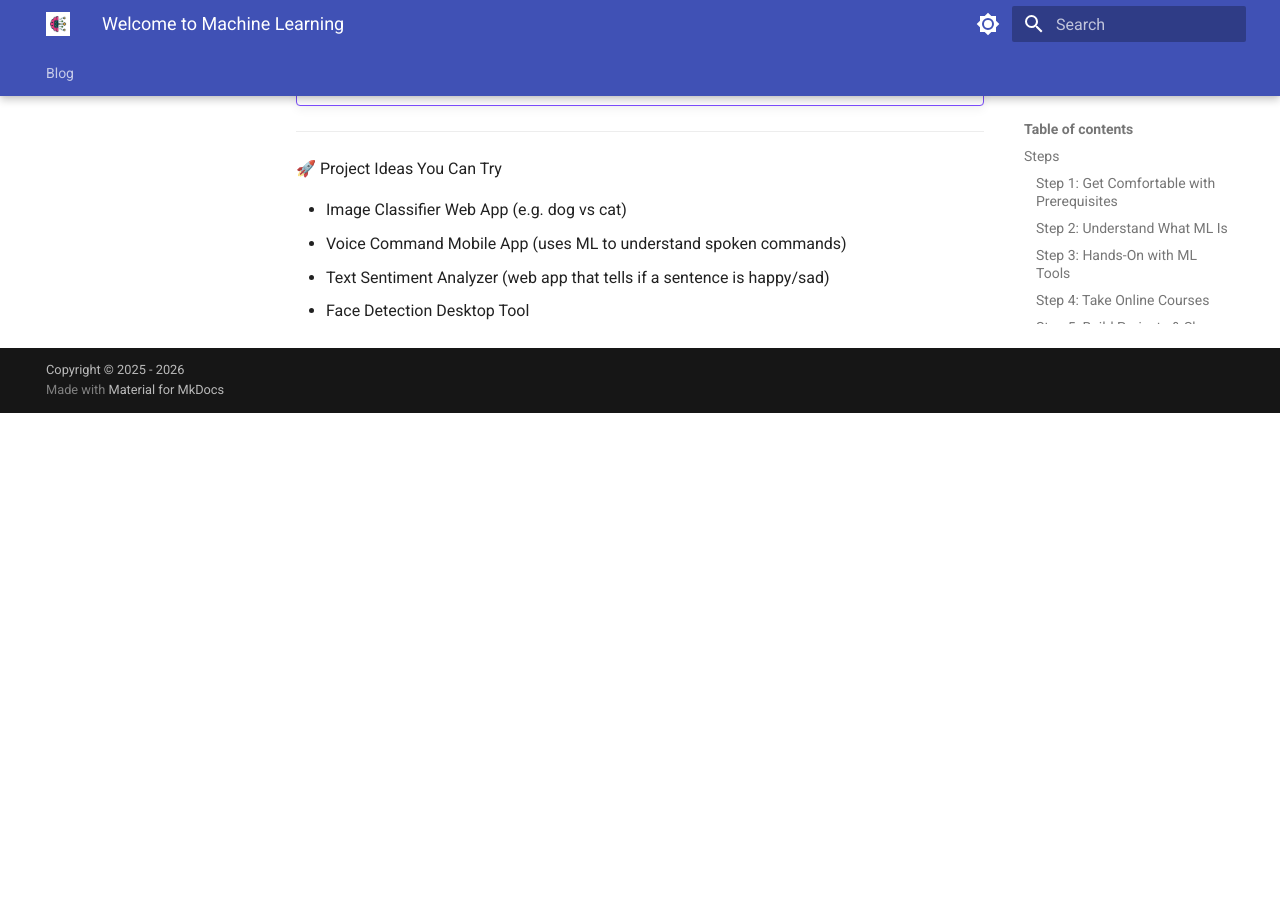
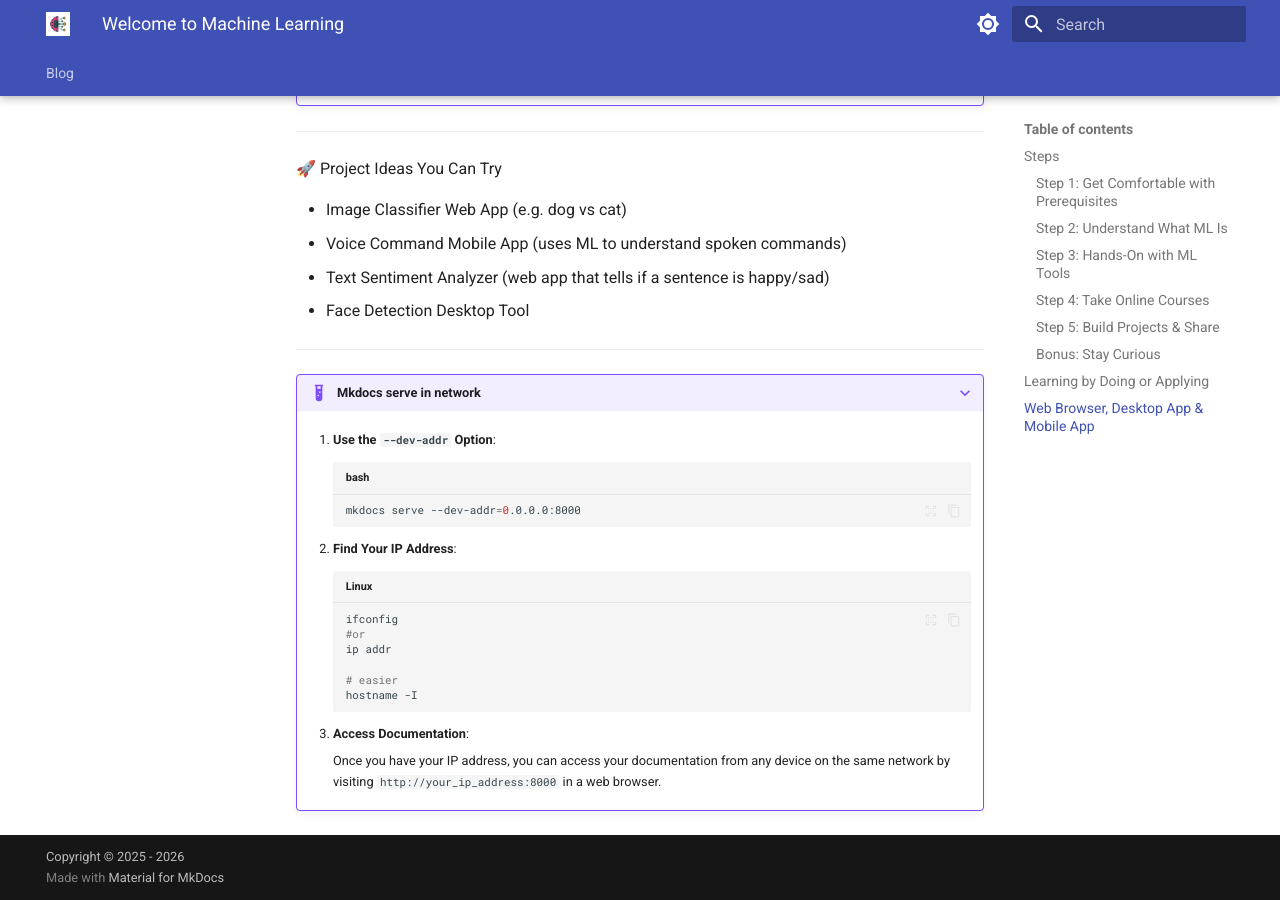
Before and after one commit to bishowlovesml/bishowlovesml, an MkDocs documentation site: the page built from docs/index.md, in a window 1280 px wide and 900 px high, scrolled down 3784 px. Built offline with MkDocs 1.6.1 and Material for MkDocs 9.7.7, drawn with Linux system fonts in a browser that asks for light colours; before the commit the page ends 4197 px from its top, so only the background shows below that.

Commit message:
added serving in network from mkdocs serve.

````diff
--- a/docs/index.md
+++ b/docs/index.md
@@ -209,3 +209,28 @@ Absolutely, "**learning by doing**" is the best way to truly understand machine
 - Voice Command Mobile App (uses ML to understand spoken commands)
 - Text Sentiment Analyzer (web app that tells if a sentence is happy/sad)
 - Face Detection Desktop Tool
+
+---
+
+???+ example "Mkdocs serve in network"
+
+    1.  **Use the `--dev-addr` Option**:
+
+        ```bash title="bash"
+        mkdocs serve --dev-addr=0.0.0.0:8000
+        ```
+
+    2.  **Find Your IP Address**:
+
+        ```bash title="Linux"
+        ifconfig
+        #or
+        ip addr
+
+        # easier
+        hostname -I
+        ```
+
+    3.  **Access Documentation**:
+
+        Once you have your IP address, you can access your documentation from any device on the same network by visiting `http://your_ip_address:8000` in a web browser.
--- a/mkdocs.yml
+++ b/mkdocs.yml
@@ -33,6 +33,8 @@ plugins:
   - blog
   - search
   - glightbox
+  - offline:
+      enabled: !ENV [OFFLINE, false]
 markdown_extensions:
   - attr_list
   - admonition
````
